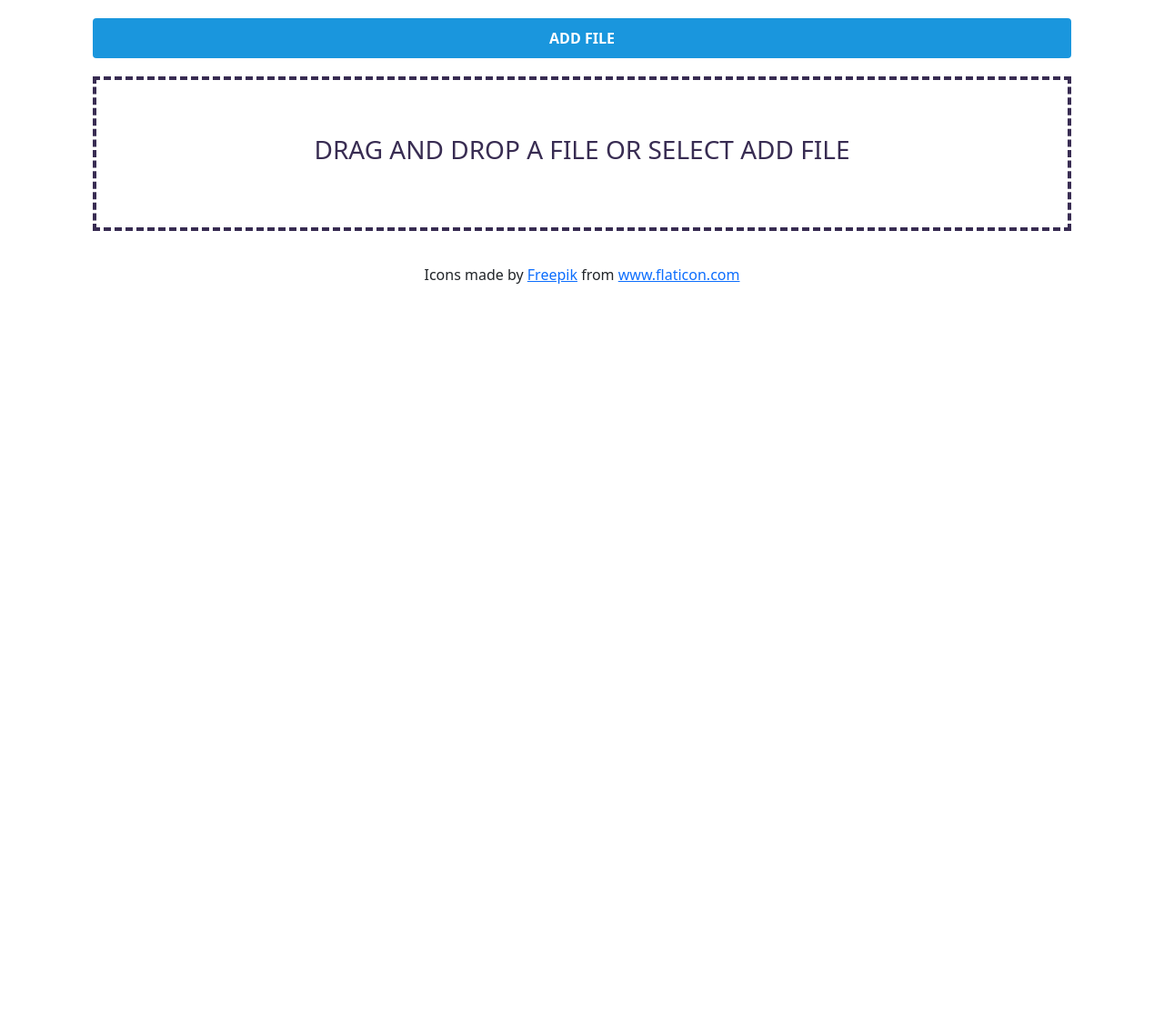
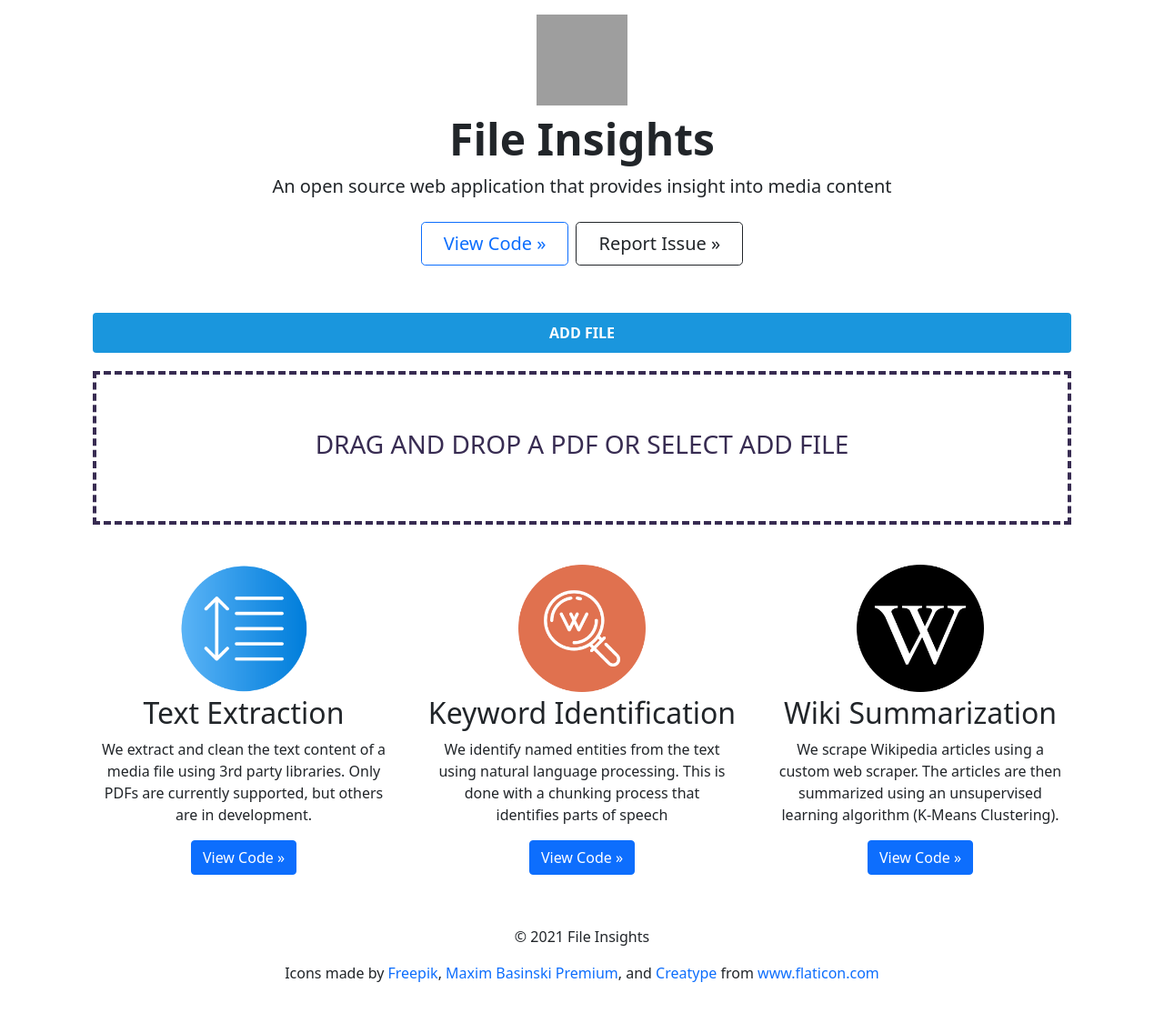
Before and after one commit to dgobalak/ClariFile, a Flask app: page / in a window 1280 px wide. Shown: the part 58-1172 px from the top of the page at 91% size. Before the commit the page ends 370 px from the top, so only its background shows below. Run offline with Flask 2, Linux system fonts and the light colour scheme; grey boxes are pictures that could not be loaded.

Commit message:
Updated the UI of the homepage. (#50)
* Set github action branch to prod
* Updated UI of the homepage.
* Updated the footer.

```diff
--- a/src/static/styles/main.css
+++ b/src/static/styles/main.css
@@ -161,3 +161,18 @@ body {
     margin: 0 auto;
     padding: 20px;
 }
+
+.algorithm-explanation .col-lg-4 {
+    margin-top: 1.5rem;
+    margin-bottom: 1.5rem;
+    text-align: center;
+}
+
+.algorithm-explanation h2 {
+    font-weight: 400;
+}
+
+.algorithm-explanation .col-lg-4 p {
+    margin-right: .75rem;
+    margin-left: .75rem;
+}
--- a/src/templates/index.html
+++ b/src/templates/index.html
@@ -1,4 +1,19 @@
 {% extends "layout.html" %} {% block content %}
+
+<div class="px-4 my-3 text-center">
+    <img class="d-block mx-auto mb-2" src="../static/img/logo.png" alt="" width="100" height="100">
+    <h1 class="display-5 fw-bold">File Insights</h1>
+    <div class="col-lg-10 mx-auto">
+        <p class="lead mb-4">
+            An open source web application that provides insight into media content
+        </p>
+        <div class="d-grid gap-2 d-sm-flex justify-content-sm-center">
+            <p><a class="btn btn-outline-primary btn-lg px-4 gap-3" href="https://github.com/dgobalak/File-Insights" target="_blank">View Code &raquo;</a></p>
+            <p><a class="btn btn-outline-dark btn-lg px-4" href="https://github.com/dgobalak/File-Insights/issues" target="_blank">Report Issue &raquo;</a></p>
+        </div>
+    </div>
+</div>
+
 <div class="file-upload">
     <button class="file-upload-btn" type="button" onclick="$('.file-upload-input').trigger( 'click' )">
             Add File
@@ -8,7 +23,7 @@
         <div class="file-upload-placeholder">
             <input class="file-upload-input" type='file' name='file' onchange="readURL(this);" />
             <div class="drag-text">
-                <h3>Drag and drop a file or select add File</h3>
+                <h3>Drag and drop a PDF or select add File</h3>
             </div>
         </div>
 
@@ -22,4 +37,28 @@
         </div>
     </form>
 </div>
+
+<div class="container algorithm-explanation">
+    <div class="row">
+        <div class="col-lg-4">
+            <img class="mb-1" src="../static/img/text_extraction.png" alt="Text Extraction" width="140" height="140">
+            <h2>Text Extraction</h2>
+            <p>We extract and clean the text content of a media file using 3rd party libraries. Only PDFs are currently supported, but others are in development.</p>
+            <p><a class="btn btn-primary" href="https://github.com/dgobalak/File-Insights/blob/main/src/inc/parser.py" target="_blank">View Code &raquo;</a></p>
+        </div>
+        <div class="col-lg-4">
+            <img class="mb-1" src="../static/img/keyword_identification.png" alt="Text Extraction" width="140" height="140">
+            <h2>Keyword Identification</h2>
+            <p>We identify named entities from the text using natural language processing. This is done with a chunking process that identifies parts of speech</p>
+            <p><a class="btn btn-primary" href="https://github.com/dgobalak/File-Insights/blob/main/src/inc/topic_selector.py" target="_blank">View Code &raquo;</a></p>
+        </div>
+        <div class="col-lg-4">
+            <img class="mb-1" src="../static/img/wikipedia.png" alt="Text Extraction" width="140" height="140">
+            <h2>Wiki Summarization</h2>
+            <p>We scrape Wikipedia articles using a custom web scraper. The articles are then summarized using an unsupervised learning algorithm (K-Means Clustering).</p>
+            <p><a class="btn btn-primary" href="https://github.com/dgobalak/File-Insights/blob/main/src/inc/wiki_summarizer.py" target="_blank">View Code &raquo;</a></p>
+        </div>
+    </div>
+</div>
+
 {% endblock %}
--- a/src/templates/layout.html
+++ b/src/templates/layout.html
@@ -14,8 +14,7 @@
             <div class="container-fluid">
                 <a class="navbar-brand" href="{{  url_for('index')  }}">
                     <img src="static/img/logo.png" alt="File Insights Logo" width="32" height="32" class="d-inline-block align-top" /> File Insights</a>
-            <button class="navbar-toggler" type="button" data-bs-toggle="collapse" data-bs-target="#navbarText"
-                aria-controls="navbarText" aria-expanded="false" aria-label="Toggle navigation">
+                <button class="navbar-toggler" type="button" data-bs-toggle="collapse" data-bs-target="#navbarText" aria-controls="navbarText" aria-expanded="false" aria-label="Toggle navigation">
                 <span class="navbar-toggler-icon"></span>
             </button>
                 <div class="collapse navbar-collapse" id="navbarText">
@@ -32,18 +31,18 @@
 
     <script type="text/javascript" src="static/scripts/main.js"></script>
     <script class="jsbin" src="https://ajax.googleapis.com/ajax/libs/jquery/1/jquery.min.js"></script>
-    <script src="https://cdn.jsdelivr.net/npm/bootstrap@5.1.1/dist/js/bootstrap.bundle.min.js"
-        integrity="sha384-/bQdsTh/da6pkI1MST/rWKFNjaCP5gBSY4sEBT38Q/9RBh9AH40zEOg7Hlq2THRZ"
-        crossorigin="anonymous"></script>
+    <script src="https://cdn.jsdelivr.net/npm/bootstrap@5.1.1/dist/js/bootstrap.bundle.min.js" integrity="sha384-/bQdsTh/da6pkI1MST/rWKFNjaCP5gBSY4sEBT38Q/9RBh9AH40zEOg7Hlq2THRZ" crossorigin="anonymous"></script>
 </body>
 
 <!-- Footer -->
 <footer class="page-footer font-small blue">
 
-  <div class="text-center py-3">
+    <div class="text-center py-3 container">
+        <p>&copy; 2021 File Insights</p>
         <p class="footer-attribution">Icons made by
-      <a href="https://www.freepik.com" title="Freepik">Freepik</a>
-      from <a href="https://www.flaticon.com/" title="Flaticon">www.flaticon.com</a>
+            <a style="text-decoration:none" href="https://www.freepik.com" title="Freepik">Freepik</a>, <a style="text-decoration:none" href="https://www.flaticon.com/authors/maxim-basinski-premium" title="Maxim Basinski Premium">Maxim Basinski Premium</a>,
+            and
+            <a style="text-decoration:none" href="https://www.flaticon.com/authors/creatype" title="Creatype">Creatype</a> from <a style="text-decoration:none" href="https://www.flaticon.com/" title="Flaticon">www.flaticon.com</a>
         </p>
     </div>
 
--- a/src/templates/settings.html
+++ b/src/templates/settings.html
@@ -1,5 +1,7 @@
 {% extends "layout.html" %}
 
 {% block content %}
-    <h1>NOT IMPLEMENTED YET</h1>
+<div class="container mt-5 mb-5">
+    <h1 style="text-align: center;">NOT IMPLEMENTED YET</h1>
+</div>
 {% endblock %}
```
Also changed, not shown: .github/workflows/main.yml, src/static/img/keyword_identification.png (added), src/static/img/text_extraction.png (added), src/static/img/wikipedia.png (added). Lines whose indentation alone changed are shown as unchanged.
